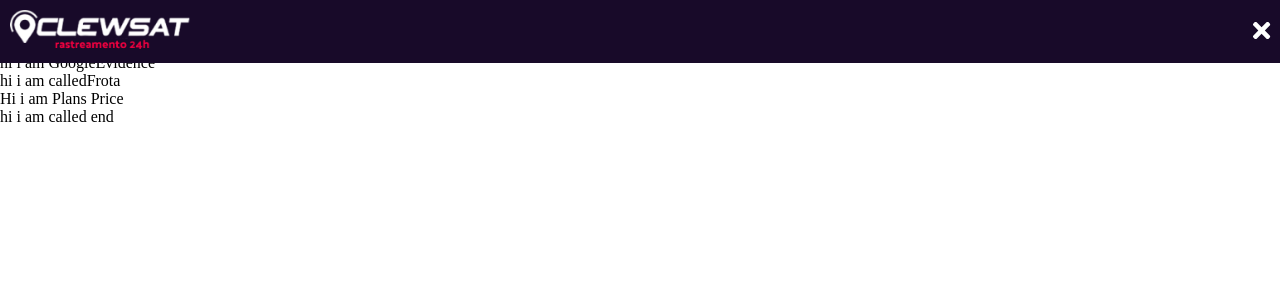
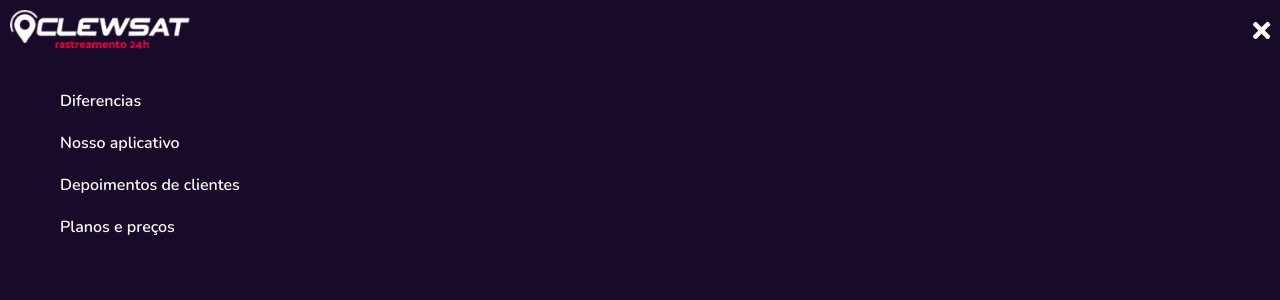
Before and after one commit to malves224/ClewsatWebSite, a React (Create React App) app: page / in a window 1280 px wide. Both pictures are taken after a click on the button 1259 px from the left and 31 px from the top of the page. Shown: the top 300 px of the page. Built offline with nearby package versions, Linux system fonts and the light colour scheme.

Commit message:
requisito 1 completo, barra de navegaçao completa

```diff
--- a/src/sectionsComponents/NavBar.jsx
+++ b/src/sectionsComponents/NavBar.jsx
@@ -6,6 +6,8 @@ import { FontAwesomeIcon } from "@fortawesome/react-fontawesome";
 import { faBars, faTimes } from "@fortawesome/free-solid-svg-icons";
 
 import imgLogo from "../img/logo-white.png";
+
+import OverlayMenu from "./components/OverlayMenu";
 
 class NavBar extends Component {
   constructor() {
@@ -27,14 +29,16 @@ class NavBar extends Component {
   render() {
     const { menu } = this.state;
     return (
+      <section>
         <nav>
           <img src={imgLogo} alt="imagem do logo da empresa." />
           <button name="menu" id="menu" onClick={this.handleClick} type="button">
             { !menu ? <FontAwesomeIcon icon={faBars} />
               : <FontAwesomeIcon icon={faTimes} />}
           </button>
-        { menu && console.log("renderOverLay")}
         </nav>
+        {menu && <OverlayMenu />}
+      </section>
     );
   }
 }
--- /dev/null
+++ b/src/sectionsComponents/components/OverlayMenu.jsx
@@ -0,0 +1,19 @@
+import React, { PureComponent } from "react";
+import "../css/overlayMenu.css";
+
+class OverlayMenu extends PureComponent {
+  render() {
+    return (
+      <aside>
+        <ul className="list-menu">
+          <li>Diferencias</li>
+          <li>Nosso aplicativo</li>
+          <li>Depoimentos de clientes</li>
+          <li>Planos e preços</li>
+        </ul>
+      </aside>
+    );
+  }
+}
+
+export default OverlayMenu;
--- /dev/null
+++ b/src/sectionsComponents/css/overlayMenu.css
@@ -0,0 +1,21 @@
+@import url('https://fonts.googleapis.com/css2?family=Nunito:wght@600&display=swap');
+
+.list-menu {
+  margin-top: 40px;
+  margin-left: 20px
+}
+
+.list-menu li {
+  font-family: 'Nunito', sans-serif;
+  color: white;
+  list-style: none;
+  margin-bottom: 20px;
+}
+
+aside {
+  margin-top: 50px;
+  position: absolute;
+  background-color: #180A29;
+  width: 100%;
+  height: 100%;
+}
```
Lines whose indentation alone changed are shown as unchanged.
